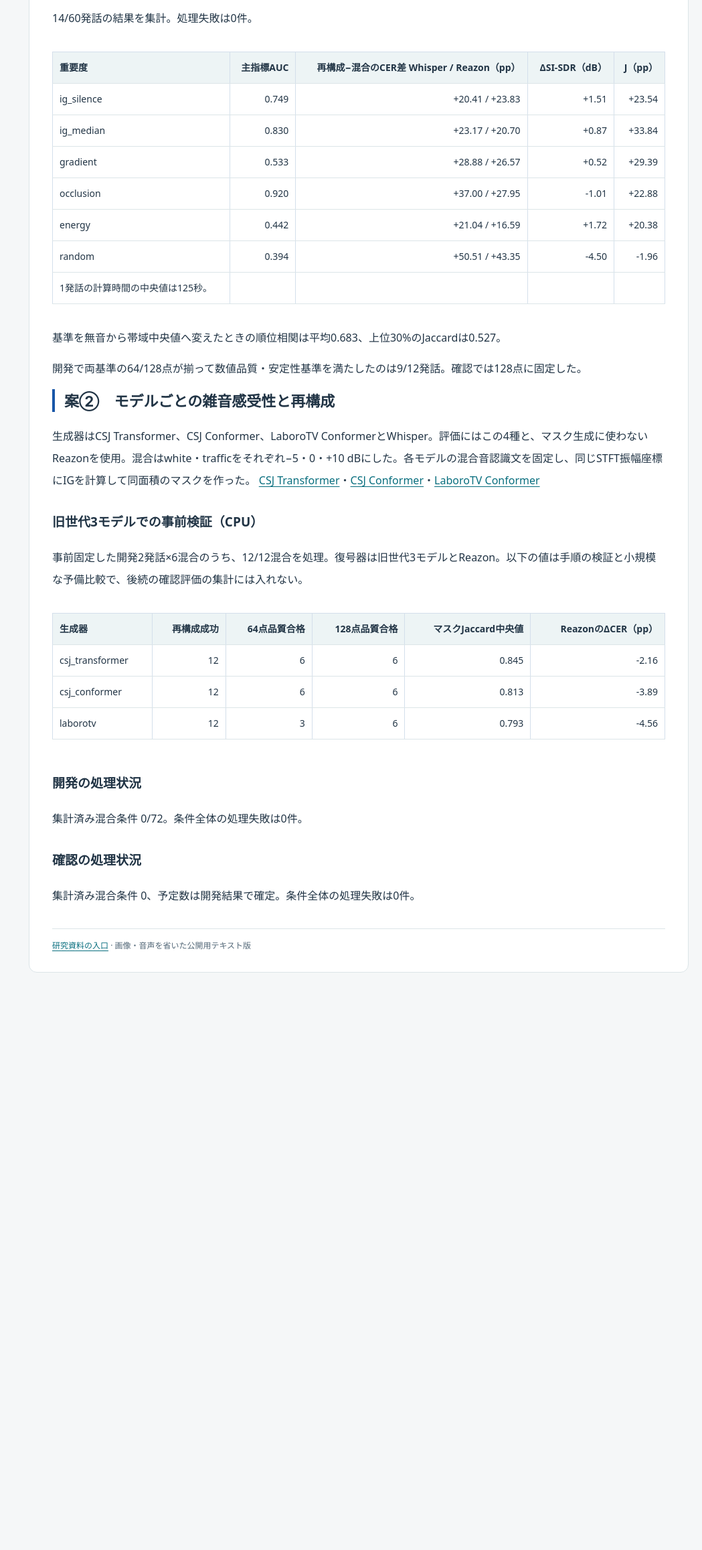
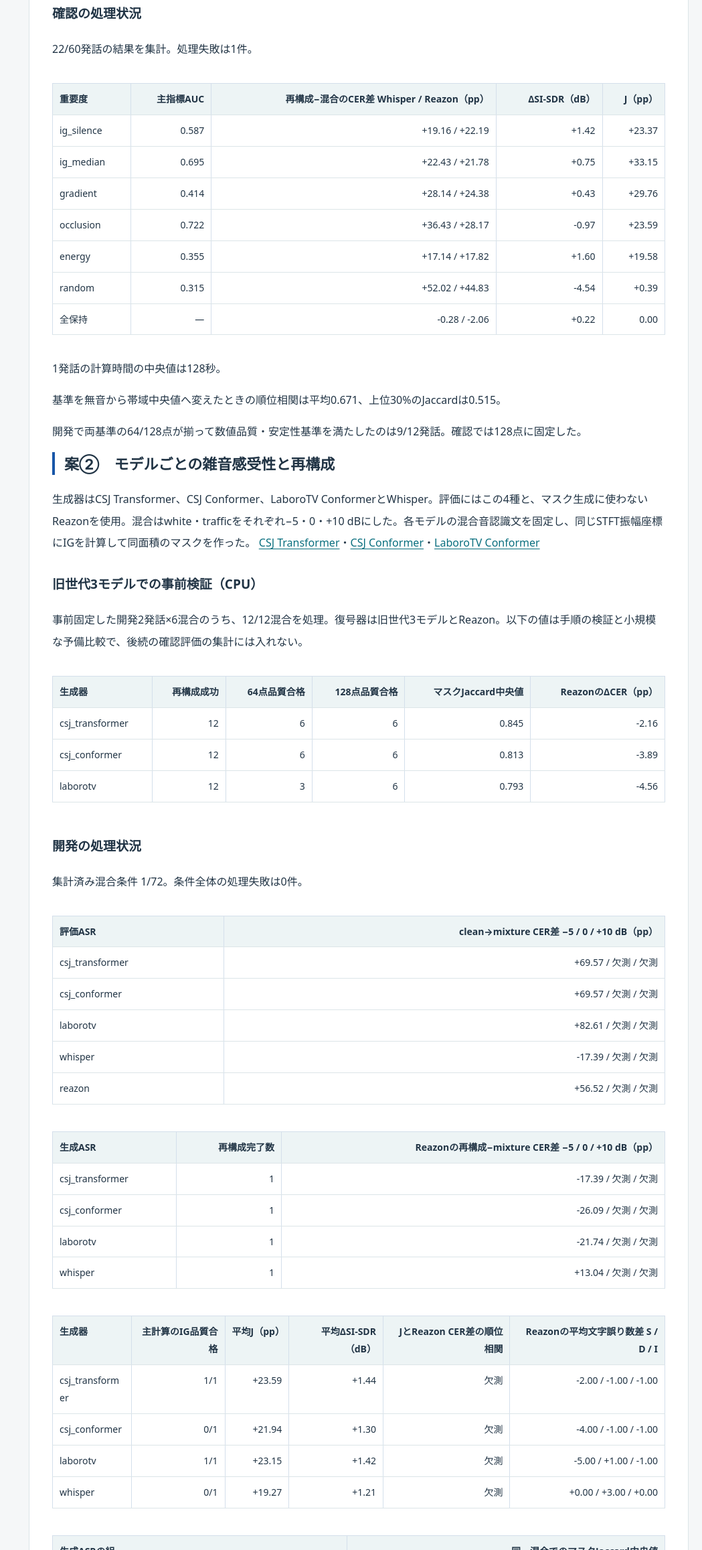
Before and after one commit to reo-sasaki-0203/GraduationResearch, a plain HTML site: page ASR/whisper_ig_reconstruction/notes/research_hub/advisor-followups.html in a window 1280 px wide. Shown: the part 1102-3416 px from the top of the page at 67% size, without its empty margins (231-1280 px from the left). Before the commit the page ends 2578 px from the top, so only its background shows below. Drawn offline with Linux system fonts and the light colour scheme.

Commit message:
Update advisor experiment snapshot with verified GPU and CPU results

```diff
--- a/ASR/whisper_ig_reconstruction/notes/research_hub/advisor-followups.html
+++ b/ASR/whisper_ig_reconstruction/notes/research_hub/advisor-followups.html
@@ -59,17 +59,18 @@ GPU計算の入力と重みはfloat32で、CUDA行列積でTF32を許可した
 <td style="text-align: right;">+3.43</td>
 </tr>
 <tr>
-<td>1発話の計算時間の中央値は153秒。</td>
-<td style="text-align: right;"></td>
-<td style="text-align: right;"></td>
-<td style="text-align: right;"></td>
-<td style="text-align: right;"></td>
+<td>全保持</td>
+<td style="text-align: right;">—</td>
+<td style="text-align: right;">-1.56 / -4.86</td>
+<td style="text-align: right;">+0.44</td>
+<td style="text-align: right;">0.00</td>
 </tr>
 </tbody>
 </table></div>
+<p>1発話の計算時間の中央値は153秒。</p>
 <p>基準を無音から帯域中央値へ変えたときの順位相関は平均0.605、上位30%のJaccardは0.482。</p>
 <h3 id="_2">確認の処理状況</h3>
-<p>14/60発話の結果を集計。処理失敗は0件。</p>
+<p>22/60発話の結果を集計。処理失敗は1件。</p>
 <div class="table-scroll"><table>
 <thead>
 <tr>
@@ -83,56 +84,57 @@ GPU計算の入力と重みはfloat32で、CUDA行列積でTF32を許可した
 <tbody>
 <tr>
 <td>ig_silence</td>
-<td style="text-align: right;">0.749</td>
-<td style="text-align: right;">+20.41 / +23.83</td>
-<td style="text-align: right;">+1.51</td>
-<td style="text-align: right;">+23.54</td>
+<td style="text-align: right;">0.587</td>
+<td style="text-align: right;">+19.16 / +22.19</td>
+<td style="text-align: right;">+1.42</td>
+<td style="text-align: right;">+23.37</td>
 </tr>
 <tr>
 <td>ig_median</td>
-<td style="text-align: right;">0.830</td>
-<td style="text-align: right;">+23.17 / +20.70</td>
-<td style="text-align: right;">+0.87</td>
-<td style="text-align: right;">+33.84</td>
+<td style="text-align: right;">0.695</td>
+<td style="text-align: right;">+22.43 / +21.78</td>
+<td style="text-align: right;">+0.75</td>
+<td style="text-align: right;">+33.15</td>
 </tr>
 <tr>
 <td>gradient</td>
-<td style="text-align: right;">0.533</td>
-<td style="text-align: right;">+28.88 / +26.57</td>
-<td style="text-align: right;">+0.52</td>
-<td style="text-align: right;">+29.39</td>
+<td style="text-align: right;">0.414</td>
+<td style="text-align: right;">+28.14 / +24.38</td>
+<td style="text-align: right;">+0.43</td>
+<td style="text-align: right;">+29.76</td>
 </tr>
 <tr>
 <td>occlusion</td>
-<td style="text-align: right;">0.920</td>
-<td style="text-align: right;">+37.00 / +27.95</td>
-<td style="text-align: right;">-1.01</td>
-<td style="text-align: right;">+22.88</td>
+<td style="text-align: right;">0.722</td>
+<td style="text-align: right;">+36.43 / +28.17</td>
+<td style="text-align: right;">-0.97</td>
+<td style="text-align: right;">+23.59</td>
 </tr>
 <tr>
 <td>energy</td>
-<td style="text-align: right;">0.442</td>
-<td style="text-align: right;">+21.04 / +16.59</td>
-<td style="text-align: right;">+1.72</td>
-<td style="text-align: right;">+20.38</td>
+<td style="text-align: right;">0.355</td>
+<td style="text-align: right;">+17.14 / +17.82</td>
+<td style="text-align: right;">+1.60</td>
+<td style="text-align: right;">+19.58</td>
 </tr>
 <tr>
 <td>random</td>
-<td style="text-align: right;">0.394</td>
-<td style="text-align: right;">+50.51 / +43.35</td>
-<td style="text-align: right;">-4.50</td>
-<td style="text-align: right;">-1.96</td>
+<td style="text-align: right;">0.315</td>
+<td style="text-align: right;">+52.02 / +44.83</td>
+<td style="text-align: right;">-4.54</td>
+<td style="text-align: right;">+0.39</td>
 </tr>
 <tr>
-<td>1発話の計算時間の中央値は125秒。</td>
-<td style="text-align: right;"></td>
-<td style="text-align: right;"></td>
-<td style="text-align: right;"></td>
-<td style="text-align: right;"></td>
+<td>全保持</td>
+<td style="text-align: right;">—</td>
+<td style="text-align: right;">-0.28 / -2.06</td>
+<td style="text-align: right;">+0.22</td>
+<td style="text-align: right;">0.00</td>
 </tr>
 </tbody>
 </table></div>
-<p>基準を無音から帯域中央値へ変えたときの順位相関は平均0.683、上位30%のJaccardは0.527。</p>
+<p>1発話の計算時間の中央値は128秒。</p>
+<p>基準を無音から帯域中央値へ変えたときの順位相関は平均0.671、上位30%のJaccardは0.515。</p>
 <p>開発で両基準の64/128点が揃って数値品質・安定性基準を満たしたのは9/12発話。確認では128点に固定した。</p>
 <h2 id="2">案②　モデルごとの雑音感受性と再構成</h2>
 <p>生成器はCSJ Transformer、CSJ Conformer、LaboroTV ConformerとWhisper。評価にはこの4種と、マスク生成に使わないReazonを使用。混合はwhite・trafficをそれぞれ−5・0・+10 dBにした。各モデルの混合音認識文を固定し、同じSTFT振幅座標にIGを計算して同面積のマスクを作った。
@@ -178,7 +180,149 @@ GPU計算の入力と重みはfloat32で、CUDA行列積でTF32を許可した
 </tbody>
 </table></div>
 <h3 id="_3">開発の処理状況</h3>
-<p>集計済み混合条件 0/72。条件全体の処理失敗は0件。</p>
+<p>集計済み混合条件 1/72。条件全体の処理失敗は0件。</p>
+<div class="table-scroll"><table>
+<thead>
+<tr>
+<th>評価ASR</th>
+<th style="text-align: right;">clean→mixture CER差 −5 / 0 / +10 dB（pp）</th>
+</tr>
+</thead>
+<tbody>
+<tr>
+<td>csj_transformer</td>
+<td style="text-align: right;">+69.57 / 欠測 / 欠測</td>
+</tr>
+<tr>
+<td>csj_conformer</td>
+<td style="text-align: right;">+69.57 / 欠測 / 欠測</td>
+</tr>
+<tr>
+<td>laborotv</td>
+<td style="text-align: right;">+82.61 / 欠測 / 欠測</td>
+</tr>
+<tr>
+<td>whisper</td>
+<td style="text-align: right;">-17.39 / 欠測 / 欠測</td>
+</tr>
+<tr>
+<td>reazon</td>
+<td style="text-align: right;">+56.52 / 欠測 / 欠測</td>
+</tr>
+</tbody>
+</table></div>
+<div class="table-scroll"><table>
+<thead>
+<tr>
+<th>生成ASR</th>
+<th style="text-align: right;">再構成完了数</th>
+<th style="text-align: right;">Reazonの再構成−mixture CER差 −5 / 0 / +10 dB（pp）</th>
+</tr>
+</thead>
+<tbody>
+<tr>
+<td>csj_transformer</td>
+<td style="text-align: right;">1</td>
+<td style="text-align: right;">-17.39 / 欠測 / 欠測</td>
+</tr>
+<tr>
+<td>csj_conformer</td>
+<td style="text-align: right;">1</td>
+<td style="text-align: right;">-26.09 / 欠測 / 欠測</td>
+</tr>
+<tr>
+<td>laborotv</td>
+<td style="text-align: right;">1</td>
+<td style="text-align: right;">-21.74 / 欠測 / 欠測</td>
+</tr>
+<tr>
+<td>whisper</td>
+<td style="text-align: right;">1</td>
+<td style="text-align: right;">+13.04 / 欠測 / 欠測</td>
+</tr>
+</tbody>
+</table></div>
+<div class="table-scroll"><table>
+<thead>
+<tr>
+<th>生成器</th>
+<th style="text-align: right;">主計算のIG品質合格</th>
+<th style="text-align: right;">平均J（pp）</th>
+<th style="text-align: right;">平均ΔSI-SDR（dB）</th>
+<th style="text-align: right;">JとReazon CER差の順位相関</th>
+<th style="text-align: right;">Reazonの平均文字誤り数差 S / D / I</th>
+</tr>
+</thead>
+<tbody>
+<tr>
+<td>csj_transformer</td>
+<td style="text-align: right;">1/1</td>
+<td style="text-align: right;">+23.59</td>
+<td style="text-align: right;">+1.44</td>
+<td style="text-align: right;">欠測</td>
+<td style="text-align: right;">-2.00 / -1.00 / -1.00</td>
+</tr>
+<tr>
+<td>csj_conformer</td>
+<td style="text-align: right;">0/1</td>
+<td style="text-align: right;">+21.94</td>
+<td style="text-align: right;">+1.30</td>
+<td style="text-align: right;">欠測</td>
+<td style="text-align: right;">-4.00 / -1.00 / -1.00</td>
+</tr>
+<tr>
+<td>laborotv</td>
+<td style="text-align: right;">1/1</td>
+<td style="text-align: right;">+23.15</td>
+<td style="text-align: right;">+1.42</td>
+<td style="text-align: right;">欠測</td>
+<td style="text-align: right;">-5.00 / +1.00 / -1.00</td>
+</tr>
+<tr>
+<td>whisper</td>
+<td style="text-align: right;">0/1</td>
+<td style="text-align: right;">+19.27</td>
+<td style="text-align: right;">+1.21</td>
+<td style="text-align: right;">欠測</td>
+<td style="text-align: right;">+0.00 / +3.00 / +0.00</td>
+</tr>
+</tbody>
+</table></div>
+<div class="table-scroll"><table>
+<thead>
+<tr>
+<th>生成ASRの組</th>
+<th style="text-align: right;">同一混合でのマスクJaccard中央値</th>
+</tr>
+</thead>
+<tbody>
+<tr>
+<td>csj_conformer/laborotv</td>
+<td style="text-align: right;">0.647</td>
+</tr>
+<tr>
+<td>csj_conformer/whisper</td>
+<td style="text-align: right;">0.549</td>
+</tr>
+<tr>
+<td>csj_transformer/csj_conformer</td>
+<td style="text-align: right;">0.660</td>
+</tr>
+<tr>
+<td>csj_transformer/laborotv</td>
+<td style="text-align: right;">0.650</td>
+</tr>
+<tr>
+<td>csj_transformer/whisper</td>
+<td style="text-align: right;">0.539</td>
+</tr>
+<tr>
+<td>laborotv/whisper</td>
+<td style="text-align: right;">0.541</td>
+</tr>
+</tbody>
+</table></div>
+<p>JとΔCERの相関は雑音強度や対象文も含む探索集計。再構成でCERが変わる原因は対応表や誤り種別から絞り込む。</p>
 <h3 id="_4">確認の処理状況</h3>
 <p>集計済み混合条件 0、予定数は開発結果で確定。条件全体の処理失敗は0件。</p>
 <!-- private-token-results:start -->
```
Also changed, not shown: manifest.json, 1 other file.
